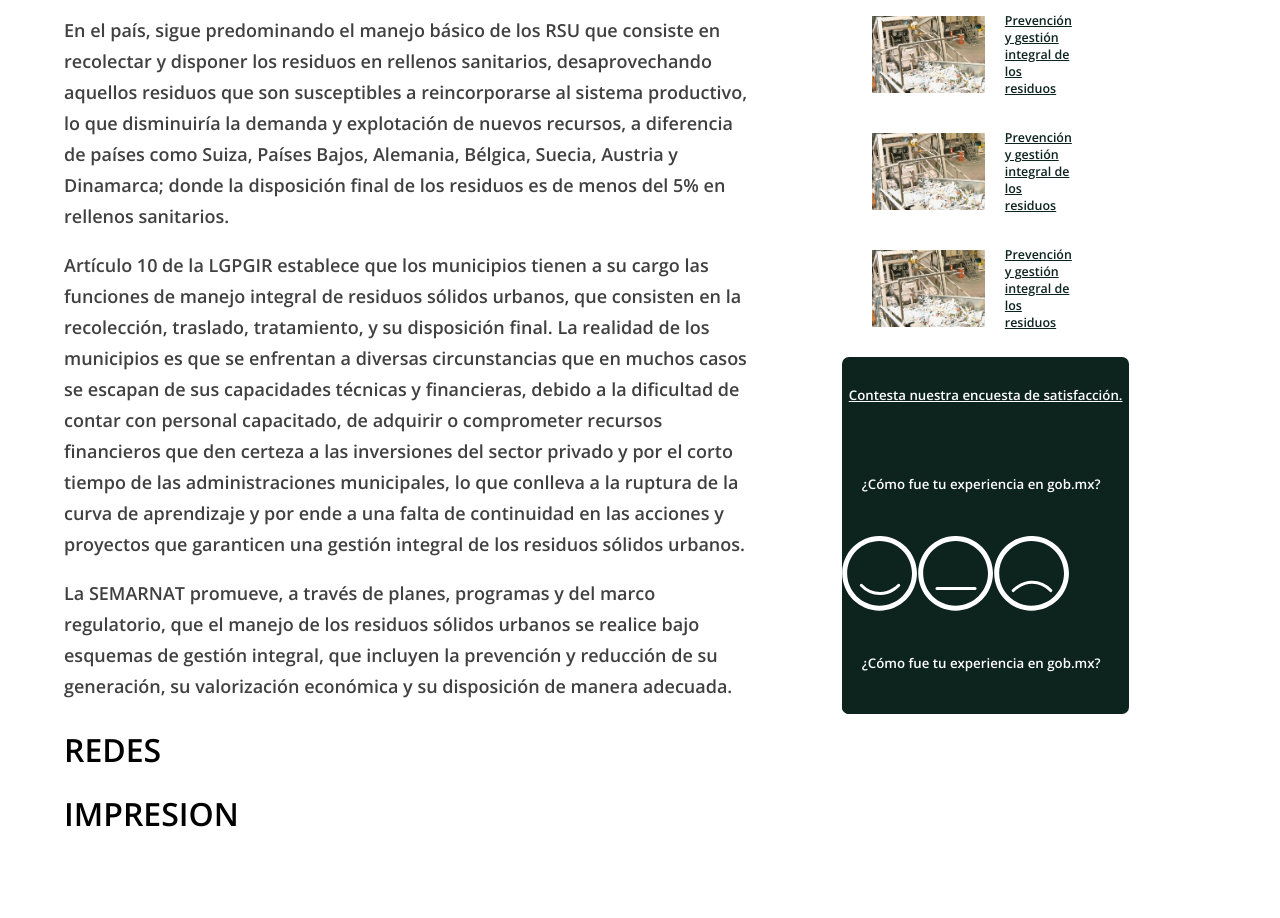
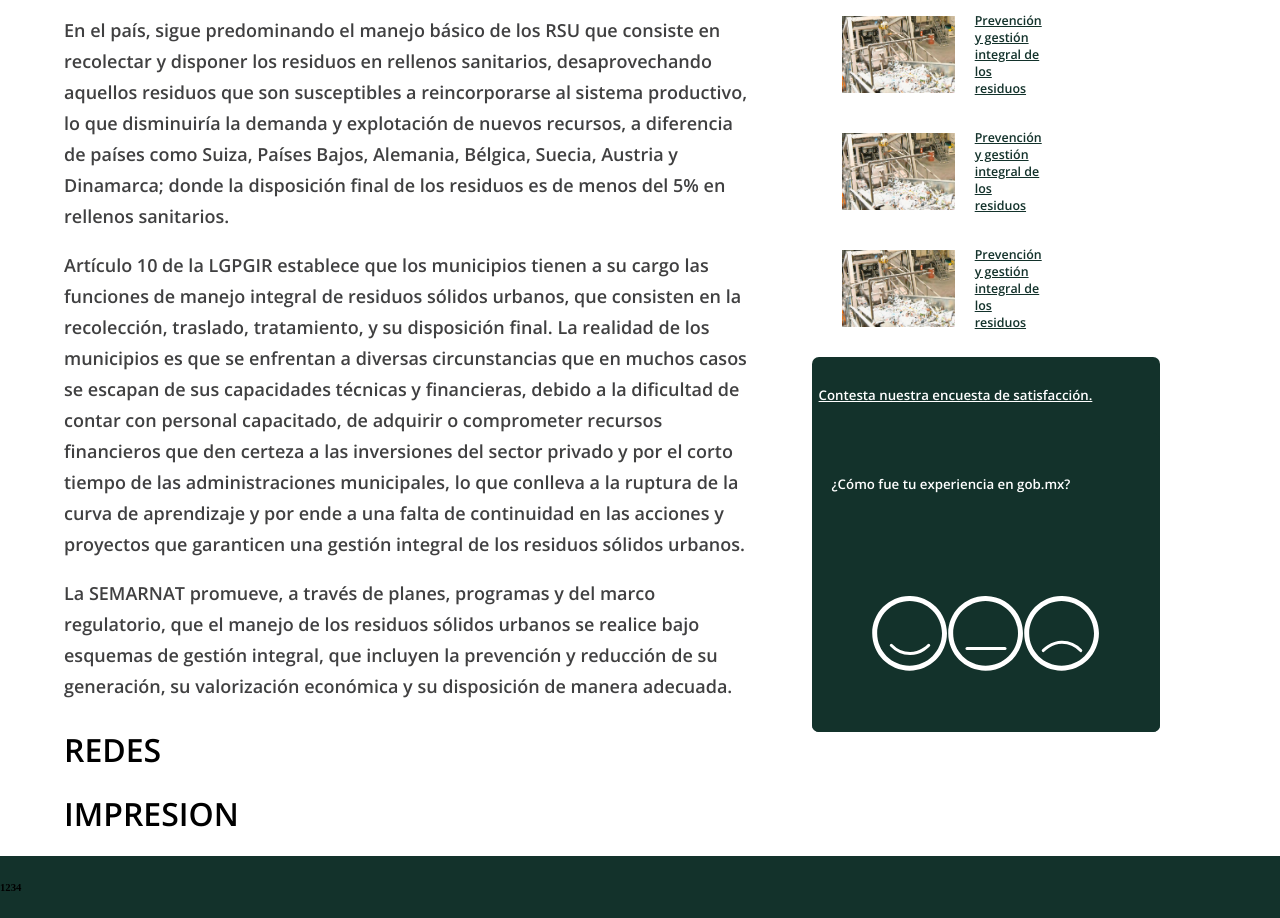
Before and after one commit to LuiSosa412/intro-a-la-web-Luisosa-, a plain HTML site: page 9-proyecto/clon-pagina-gob/index.html in a window 1280 px wide. Shown: the part 586-1504 px from the top of the page. Before the commit the page ends 1442 px from the top, so only its background shows below. Drawn offline with nearby package versions, Linux system fonts and the light colour scheme.

Commit message:
comienzo a elaborar el footer

```diff
--- a/9-proyecto/clon-pagina-gob/index.html
+++ b/9-proyecto/clon-pagina-gob/index.html
@@ -164,9 +164,29 @@
                     <div class="textosimpresion">
                         <h1>IMPRESION</h1>
                     </div>
-
                 </div>
         </div>
+
+        <!-- <div class="footer">
+            <div class="caja3">
+                <h6>1</h6>
+            </div>
+
+            <div class="caja3">
+                <h6>2</h6>
+            </div>
+
+            <div class="caja3">
+                <h6>3</h6>
+            </div>
+
+            <div class="caja3">
+                <h6>4</h6>
+            </div>
+
+        </div> -->
+
+
 
         <div class="aside">
 
@@ -243,10 +263,7 @@
                         <img src="./assets/ico-survey-bad.svg" alt="bad">
                     </div>
 
-                    <div class="caja2">
-                        <h5>¿Cómo fue tu experiencia en gob.mx?</h5>
 
-                    </div>
 
                 </div>
                  </div>
@@ -267,6 +284,27 @@
 
     </div>
 
+
+
+    <div class="footer">
+        <div class="caja3">
+            <h6>1</h6>
+        </div>
+
+        <div class="caja3">
+            <h6>2</h6>
+        </div>
+
+        <div class="caja3">
+            <h6>3</h6>
+        </div>
+
+        <div class="caja3">
+            <h6>4</h6>
+        </div>
+
+    </div>
+
     </div>
 
 </body>
--- a/9-proyecto/clon-pagina-gob/style.css
+++ b/9-proyecto/clon-pagina-gob/style.css
@@ -64,8 +64,6 @@ body{
                                 1fr;
                                 1fr;
      /* background-color: orange; */
-
-
 }
 
 .informacion{
@@ -183,7 +181,7 @@ body{
 
 
 .encuesta{
-    background-color: #0C231E;
+    background-color: #13322B;
     display: flex;
     justify-content: center;
     align-items: flex-start;
@@ -195,7 +193,7 @@ body{
 }
 
 .caja1{
-    background-color: #0C231E;
+    background-color: #13322B;
     display: flex;
     justify-content: start;
     align-items: start;
@@ -204,7 +202,7 @@ body{
 }
 
 .link1{
-    color: #0C231E;
+    color: #13322B;
 }
 
 .link2{
@@ -213,7 +211,7 @@ body{
 
 
 .caja2{
-    background-color: #0C231E;
+    background-color: #13322B;
     display: flex;
     justify-content: center;
     align-items: flex-start;
@@ -223,5 +221,11 @@ body{
 .exp{
     display: flex;
     justify-content: space-between;
-    align-items: center;
+    margin: 50px;
+    padding: 10px;
 }
+
+.footer{
+    background-color: #13322B;
+    display: flex;
+}
```
